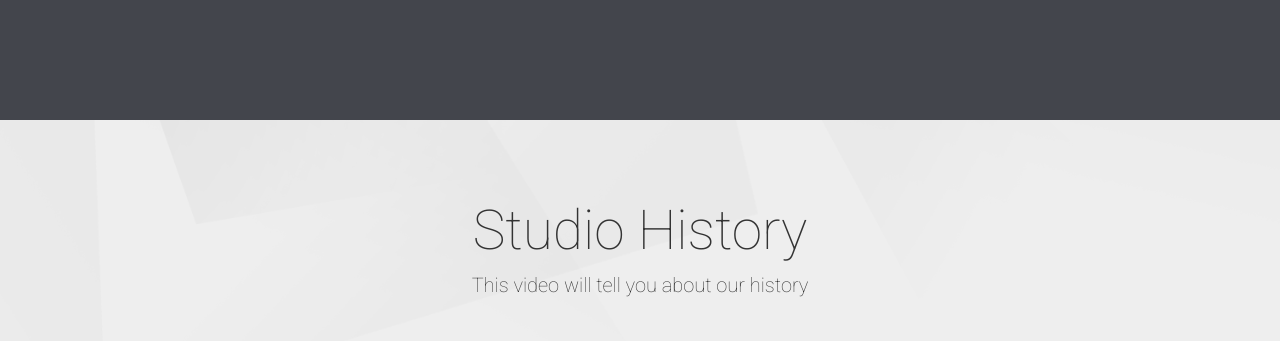
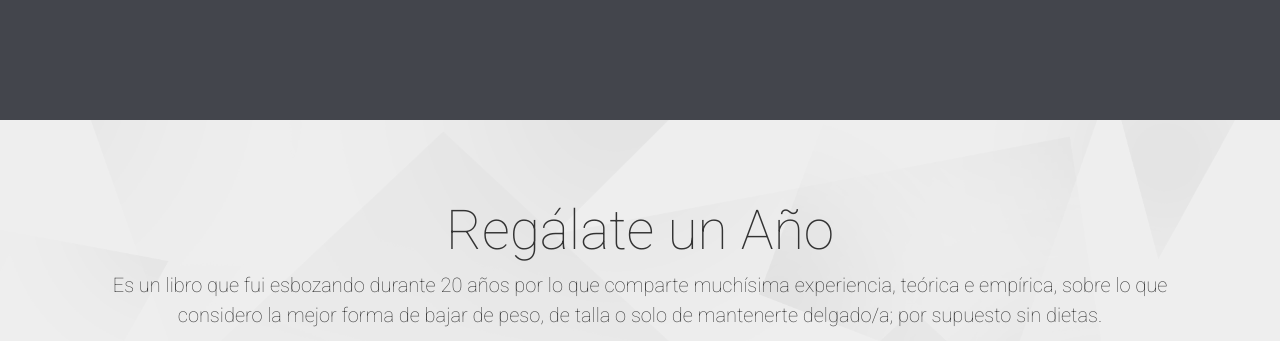
Before and after one commit to edwinperaza/pancho-tobat-website, a Django app: template home/templates/home/home.html in a window 1280 px wide. Shown: the part 2293-2634 px from the top of the page. Run offline with Django 3.2, Linux system fonts and the light colour scheme; the template is opened without the code that fills it: values that come from a table or form of the project are taken from there, others are empty; parts of the project's set-up code (start-up, migrations or seed data) failed here and were passed over; some libraries are stand-ins or nearby versions; some web fonts are replaced.

Commit message:
Add new section libro

```diff
--- a/home/templates/home/home.html
+++ b/home/templates/home/home.html
@@ -210,17 +210,29 @@ El deporte ha sido mi vida, modelándola en forma y fondo. Los valores del compa
 <div id="video" class="section grey shape">
 	<div class="container">
 		<header class="section-header">
-			<h2>Studio History</h2>
+			<h2>Regálate un Año</h2>
 			<div class="section-description">
-				<p>This video will tell you about our history</p>
+				<p>Es un libro que fui esbozando durante 20 años por lo que comparte muchísima experiencia, teórica e empírica, sobre lo que considero la mejor forma de bajar de peso, de talla o solo de  mantenerte delgado/a; por supuesto sin dietas.</p>
+				<p>Abordo un abanico de temas que considero importantes para que logres las metas que te propongas; también te insto a ser realista y paciente ya que por un lado existen parámetros genéticos que te modelan y por otro si estás demasiado apurada/o no podrás mantener tus avances en el tiempo y se producirá el ya conocido efecto yo-yo.</p>
 			</div>
 		</header>
+		<div class="row">
+			<div class="book-watch-more-item col-md-12 col-xs-12">
+				<div class="book-watch-more-block selected">
+					<h3 class="title">
+						<a href="{% url 'program_redirect_view' 1 %}">
+							Ver más
+						</a>
+					</h3>
+				</div>
+			</div>
+		</div>
 
-		<div class="row">
+		<!-- <div class="row">
 			<div class="col-md-12">
 				<div class="video-container"><iframe src="http://player.vimeo.com/video/87701971?portrait=0&amp;color=ffffff" allowfullscreen=""></iframe></div>
 			</div>
-		</div>
+		</div> -->
 	</div>
 </div>
 <!-- // VIDEO -->
```
